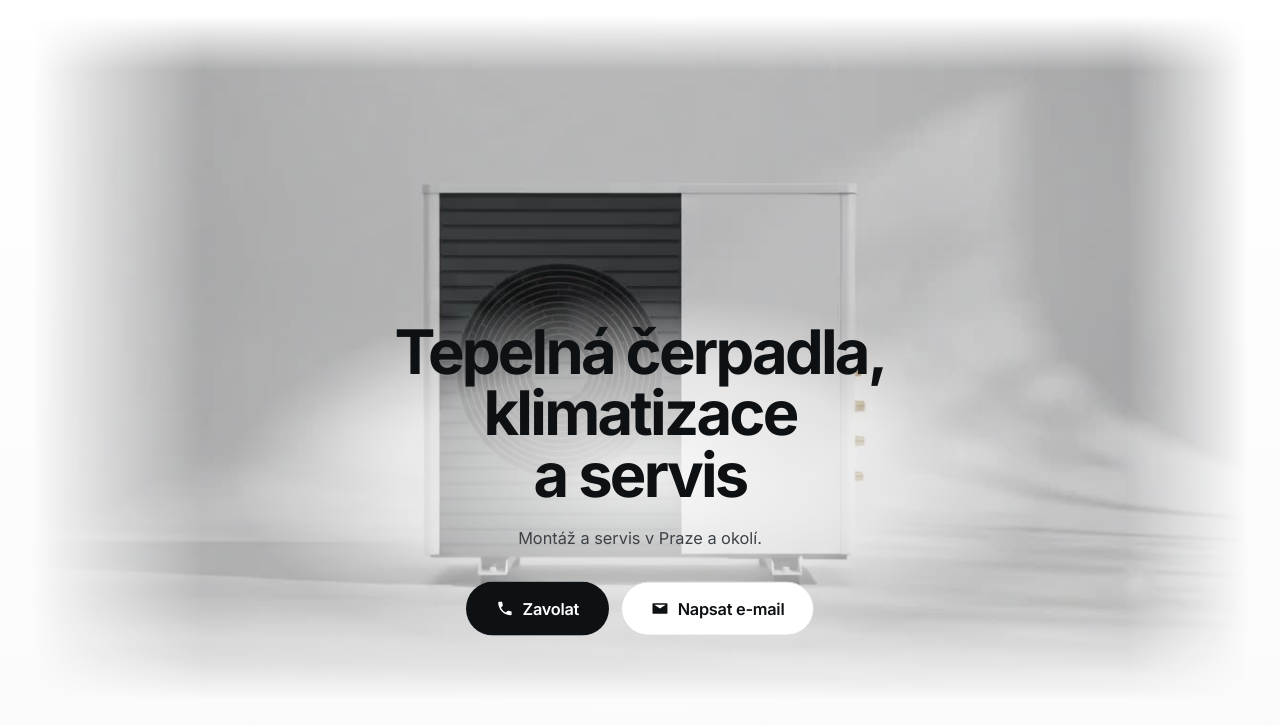
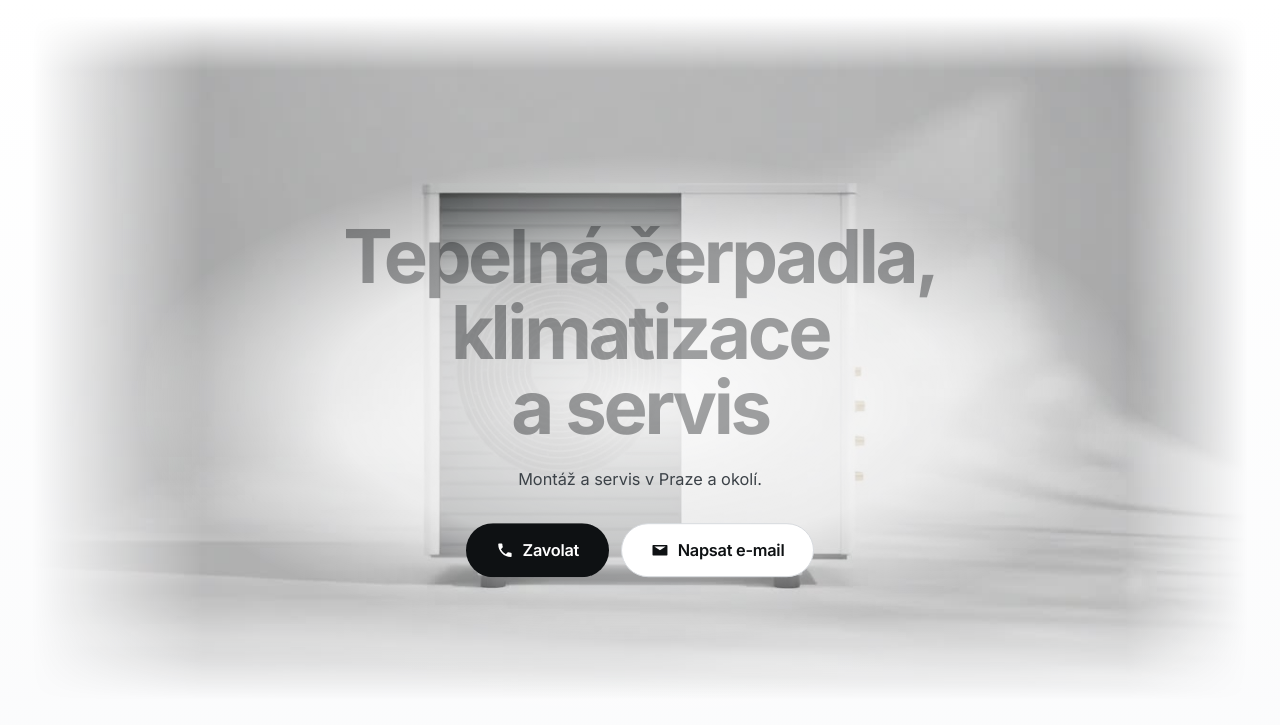
Before and after one commit to httpsondra/heat-pump-landing-, a website: page index.html in a window 1280 px wide. Shown: the part 75-800 px from the top of the page. Drawn offline with nearby package versions, Linux system fonts and the light colour scheme.

Commit message:
Hero: larger headline, raised higher; extend pin duration; scroll-driven line-by-line highlight of headline (dim->ink) with late fade-out

```diff
--- a/css/styles.css
+++ b/css/styles.css
@@ -325,26 +325,29 @@ ul, ol { margin: 0; padding: 0; list-style: none; }
 
 /* Text: vycentrovaný překryv v dolní části produktu (vrstvení / hloubka) */
 .hero__copy {
-  position: absolute; left: 50%; top: 60%; transform: translate(-50%, -50%);
+  position: absolute; left: 50%; top: 50%; transform: translate(-50%, -50%);
   z-index: 3;
   display: flex; flex-direction: column; align-items: center;
   text-align: center;
-  width: min(92%, 800px);
+  width: min(94%, 900px);
   padding: 0 var(--pad);
   will-change: opacity, transform;
 }
 /* Měkká světelná svatozář za textem — čitelnost přes produkt, žádný tvrdý rám */
 .hero__copy::before {
-  content: ''; position: absolute; z-index: -1; inset: -14% -10%;
-  background: radial-gradient(58% 62% at 50% 50%, rgba(255,255,255,.92) 0%, rgba(255,255,255,.62) 44%, rgba(255,255,255,0) 74%);
+  content: ''; position: absolute; z-index: -1; inset: -18% -12%;
+  background: radial-gradient(60% 66% at 50% 50%, rgba(255,255,255,.95) 0%, rgba(255,255,255,.72) 46%, rgba(255,255,255,0) 76%);
   pointer-events: none;
 }
 .hero__title {
-  font-size: clamp(2.3rem, 4.8vw, 4.2rem);
+  font-size: clamp(2.7rem, 5.8vw, 5rem);
   font-weight: 700;
-  letter-spacing: -.045em; line-height: 1.0;
+  letter-spacing: -.045em; line-height: 1.02;
   text-align: center; text-wrap: balance;
 }
+/* Řádky nadpisu se při scrollu postupně „rozsvěcují" z tlumené do plné černi */
+.hero__line { display: block; color: rgba(14,17,19,.38); transition: color .6s var(--ease-out); }
+.hero__line.is-hl { color: var(--ink); }
 .hero__lede {
   font-size: clamp(1.02rem, 1.2vw, 1.14rem); color: var(--ink-2);
   margin: 1.3rem auto 0; text-align: center; line-height: 1.55; max-width: 40ch;
@@ -777,6 +780,7 @@ a.contact__row { transition: color 150ms var(--ease); }
 .no-scrub .hero__stage { display: flex; flex-direction: column; justify-content: flex-start; min-height: auto; height: auto; }
 .no-scrub .hero__copy { position: static; transform: none; width: auto; align-items: center; text-align: center; }
 .no-scrub .hero__copy::before { display: none; }
+.no-scrub .hero__line { color: var(--ink); }
 .no-scrub .hero__viz { position: relative; inset: auto; min-height: 58vw; max-height: 64vh; }
 .no-scrub .hero__canvas { display: none; }
 .no-scrub .hero__fallback { display: block; }
@@ -790,4 +794,5 @@ a.contact__row { transition: color 150ms var(--ease); }
 @media (prefers-reduced-motion: reduce) {
   .reveal { opacity: 1; transform: none; transition: none; }
   .hero__hint svg { animation: none; }
+  .hero__line { color: var(--ink); transition: none; }
 }
--- a/index.html
+++ b/index.html
@@ -19,7 +19,7 @@
   <link rel="preconnect" href="https://cdn.jsdelivr.net" crossorigin />
   <link href="https://fonts.googleapis.com/css2?family=Inter:wght@400;500;600;700&family=JetBrains+Mono:wght@400;500&display=swap" rel="stylesheet" />
 
-  <link rel="stylesheet" href="/css/styles.css?v=9" />
+  <link rel="stylesheet" href="/css/styles.css?v=10" />
 </head>
 <body>
 
@@ -66,7 +66,11 @@
 
         <!-- Levý sloupec: nadpis + lede + CTA -->
         <div class="hero__copy" id="heroCopy">
-          <h1 class="hero__title">Tepelná čerpadla,<br>klimatizace<br>a&nbsp;servis</h1>
+          <h1 class="hero__title">
+            <span class="hero__line">Tepelná čerpadla,</span>
+            <span class="hero__line">klimatizace</span>
+            <span class="hero__line">a&nbsp;servis</span>
+          </h1>
           <p class="hero__lede">Montáž a servis v Praze a okolí.</p>
           <div class="cta-row">
             <a class="btn btn--primary btn--lg" href="tel:+420603479240">
@@ -338,6 +342,6 @@
   <!-- GSAP + ScrollTrigger -->
   <script src="https://cdn.jsdelivr.net/npm/gsap@3.12.5/dist/gsap.min.js"></script>
   <script src="https://cdn.jsdelivr.net/npm/gsap@3.12.5/dist/ScrollTrigger.min.js"></script>
-  <script src="/js/main.js?v=9" defer></script>
+  <script src="/js/main.js?v=10" defer></script>
 </body>
 </html>
--- a/js/main.js
+++ b/js/main.js
@@ -124,6 +124,7 @@
   var fallback = doc.getElementById('heroFallback');
   var heroCopy = doc.getElementById('heroCopy');
   var heroHint = doc.getElementById('heroHint');
+  var heroLines = Array.prototype.slice.call(doc.querySelectorAll('.hero__title .hero__line'));
   var annoBox = doc.getElementById('annotations');
   var annoEls = Array.prototype.slice.call(doc.querySelectorAll('.anno'));
 
@@ -217,7 +218,7 @@
     window.ScrollTrigger.create({
       trigger: '.hero',
       start: 'top top',
-      end: function () { return '+=' + Math.round(window.innerHeight * 2.2); },
+      end: function () { return '+=' + Math.round(window.innerHeight * 2.8); },
       pin: '.hero__stage',
       pinSpacing: true,
       scrub: 0.5,
@@ -227,11 +228,20 @@
         var idx = Math.min(total - 1, Math.max(0, Math.round(p * (total - 1))));
         if (idx !== current) drawFrame(idx);
 
-        // centrovaný layout: text jemně vyplyne nahoru a zmizí, produkt zůstává uprostřed
+        // řádky nadpisu se postupně rozsvěcují (tlumené → plná čerň) během scrollu
+        if (heroLines.length) {
+          var hlStart = 0.05, hlSpan = 0.55;   // dokončí rozsvěcení kolem p ≈ 0.6
+          for (var hl = 0; hl < heroLines.length; hl++) {
+            var thr = hlStart + (hlSpan / heroLines.length) * hl;
+            heroLines[hl].classList.toggle('is-hl', p >= thr);
+          }
+        }
+
+        // text zůstává čitelný, dokud se řádky rozsvěcují; teprve na konci pinu se jemně vytratí
         if (heroCopy) {
-          var fade = Math.max(0, 1 - p / 0.35);
-          heroCopy.style.opacity = fade.toFixed(3);
-          heroCopy.style.transform = 'translate(-50%, calc(-50% - ' + (28 * (1 - fade)).toFixed(1) + 'px))';
+          var exit = Math.max(0, Math.min(1, (p - 0.78) / 0.22));
+          heroCopy.style.opacity = (1 - exit).toFixed(3);
+          heroCopy.style.transform = 'translate(-50%, calc(-50% - ' + (34 * exit).toFixed(1) + 'px))';
         }
         if (heroHint) heroHint.style.opacity = p > 0.04 ? '0' : '1';
 
```
